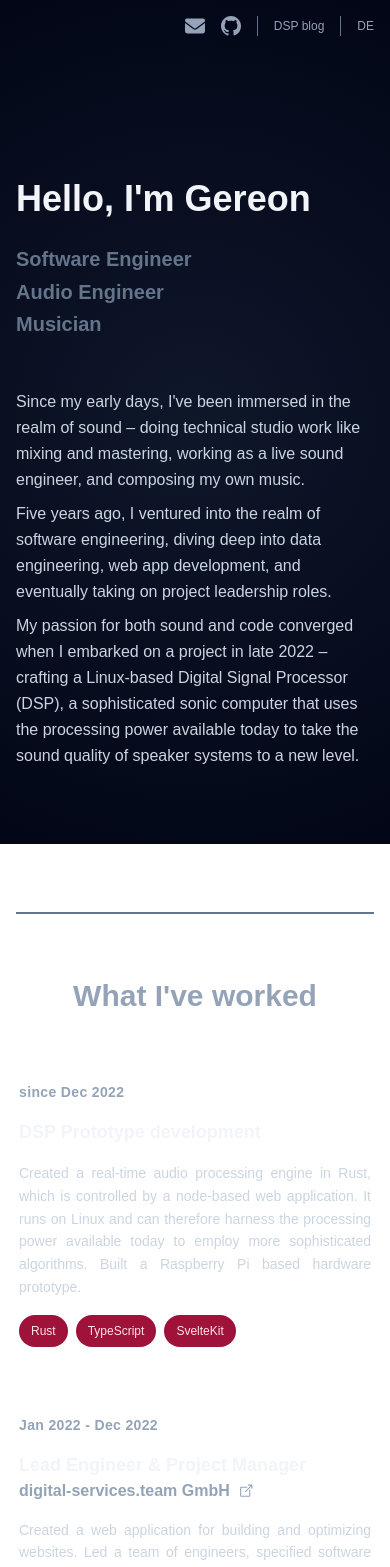
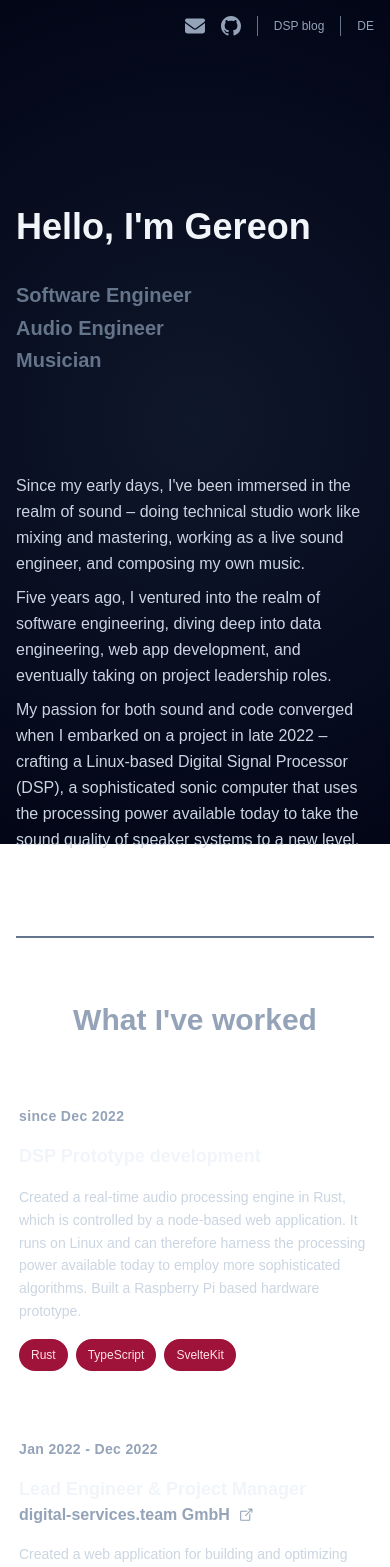
Before and after one commit to gereonrisse/personal-website, a SvelteKit app: page / in a window 390 px wide. Shown: the top 1567 px of the page. Built offline with nearby package versions, Linux system fonts and the light colour scheme; a web font is replaced by a local one.

Commit message:
styling improvements

```diff
--- a/src/lib/Header.svelte
+++ b/src/lib/Header.svelte
@@ -11,7 +11,7 @@
     }
 </script>
 
-<header class="relative sm:absolute mb-4 sm:mb-0 w-full animate-fade-in-delayed motion-reduce:animate-none">
+<header class="relative sm:absolute mb-10 sm:mb-0 w-full animate-fade-in-delayed motion-reduce:animate-none">
     <div class="w-full px-4 pt-4 max-w-5xl mx-auto flex justify-end gap-4">
         <!-- mailto -->
         <a class="text-slate-400 hover:text-rose-200 h-5 w-5" href="mailto:gereon.risse@gmail.com">
--- a/src/lib/ResumeCard.svelte
+++ b/src/lib/ResumeCard.svelte
@@ -8,7 +8,7 @@
     </div>
 
     <!-- right side -->
-    <div class="sm:pr-12 sm:basis-2/3 text-justify">
+    <div class="sm:pr-12 sm:basis-2/3">
         <div class="max-w-sm">
             <h2 class="text-lg font-bold text-slate-100">
                 <slot name="header"/>
--- a/src/routes/(home)/+page.svelte
+++ b/src/routes/(home)/+page.svelte
@@ -28,13 +28,13 @@
 
 <!-- INTRO SECTION -->
 <section class="flex flex-col min-h-screen my-auto justify-center max-w-5xl">
-    <div class="flex flex-col sm:flex-row gap-6 sm:gap-12 px-4">
+    <div class="flex flex-col sm:flex-row gap-8 sm:gap-12 px-4">
         <!-- Header -->
-        <div class="sm:basis-1/3 flex flex-col">
+        <div class="sm:basis-1/3 flex flex-col my-16 sm:my-0">
             <h1 class="text-4xl font-bold text-slate-100 animate-fade-in motion-reduce:animate-none">
                 {$t('home.title')}
             </h1>
-            <nav class="text-xl font-bold text-slate-500 my-6 leading-relaxed animate-fly-in-fast motion-reduce:animate-none">
+            <nav class="text-xl font-bold text-slate-500 mt-8 leading-relaxed animate-fly-in-fast motion-reduce:animate-none">
                 <ol>
                     <li class="hover:text-rose-300"><a href="#software">{$t('home.subtitle1')}</a></li>
                     <li class="hover:text-rose-300"><a href="#audio">{$t('home.subtitle2')}</a></li>
```
